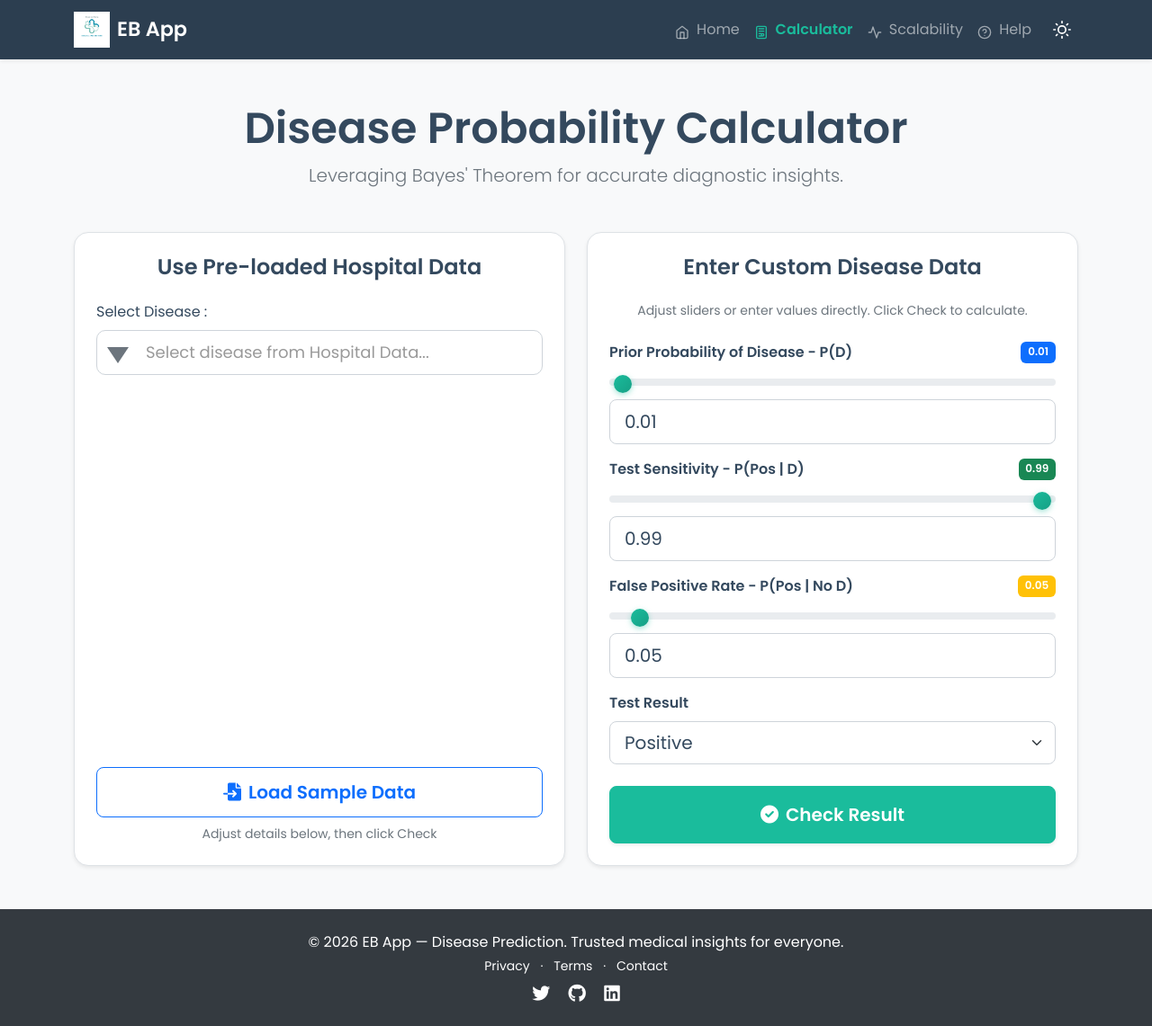
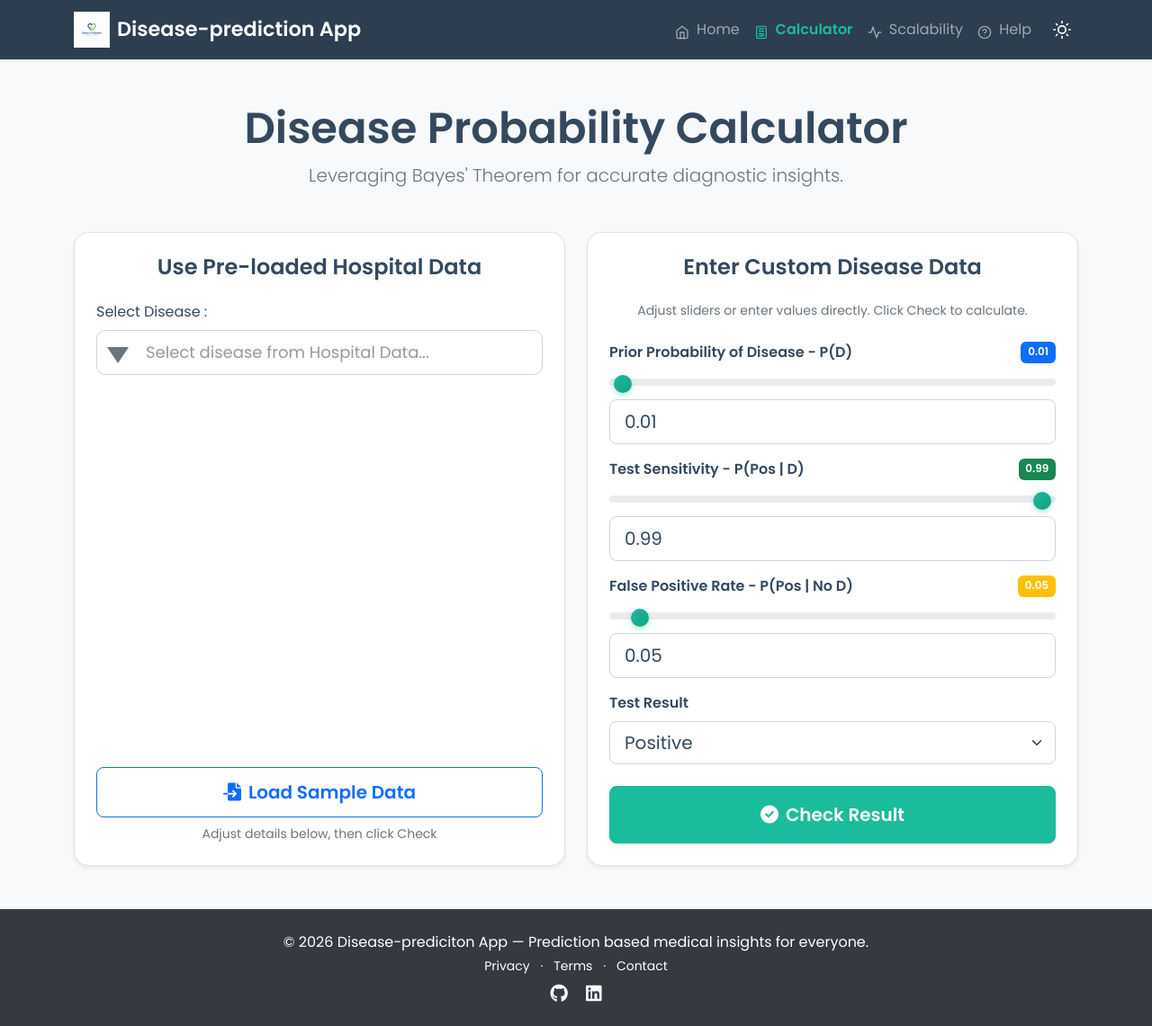
Before and after one commit to aliviahossain/Disease-prediction, a Flask app: page /calculator in a window 1280 px wide. Shown: the whole page at 90% size. Run offline with Flask 3, Linux system fonts and the light colour scheme; some libraries are stand-ins or nearby versions.

Commit message:
updated footer and logo

```diff
--- a/backend/templates/base.html
+++ b/backend/templates/base.html
@@ -31,7 +31,7 @@
             <a class="navbar-brand d-flex align-items-center" href="/">
                  <img src="{{ url_for('static', filename='assets/logo.png') }}" alt="Medical Health Logo"
                      class="me-2" style="height: 40px; width: auto;">
-                <span class="fw-semibold">EB App</span>
+                <span class="fw-semibold">Disease-prediction App</span>
             </a>
 
             <button class="navbar-toggler" type="button" data-bs-toggle="collapse" data-bs-target="#navbarNav">
@@ -131,7 +131,7 @@
     <!-- Footer -->
     <footer class="bg-custom-dark text-white text-center py-4 mt-auto">
         <div class="container">
-            <p class="mb-1">&copy; {{ current_year }} EB App — Disease Prediction. Trusted medical insights for everyone.</p>
+            <p class="mb-1">&copy; {{ current_year }} Disease-prediciton App — Prediction based medical insights for everyone.</p>
 
             <p class="small mb-2">
                 <a href="/privacy" class="text-white text-decoration-none">Privacy</a>
@@ -142,13 +142,10 @@
             </p>
 
             <p class="mb-0">
-                <a href="https://twitter.com/" target="_blank" rel="noopener" class="text-white me-3" aria-label="Twitter">
-                    <i class="fab fa-twitter fa-lg"></i>
-                </a>
-                <a href="https://github.com/" target="_blank" rel="noopener" class="text-white me-3" aria-label="GitHub">
+                <a href="https://github.com/aliviahossain/Disease-prediction" target="_blank" rel="noopener" class="text-white me-3" aria-label="GitHub">
                     <i class="fab fa-github fa-lg"></i>
                 </a>
-                <a href="https://www.linkedin.com/" target="_blank" rel="noopener" class="text-white" aria-label="LinkedIn">
+                <a href="https://www.linkedin.com/in/alivia-hossain-513a3a365/" target="_blank" rel="noopener" class="text-white" aria-label="LinkedIn">
                     <i class="fab fa-linkedin fa-lg"></i>
                 </a>
             </p>
```
Also changed, not shown: backend/static/assets/eb_logo.svg (deleted), backend/static/assets/logo.png.
